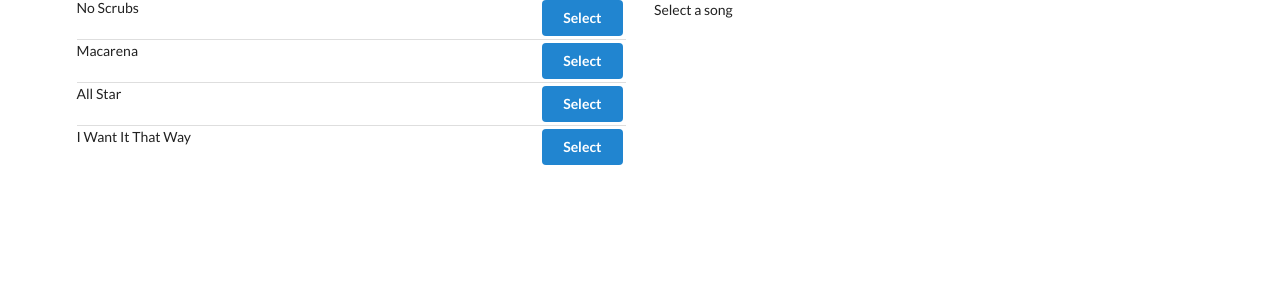
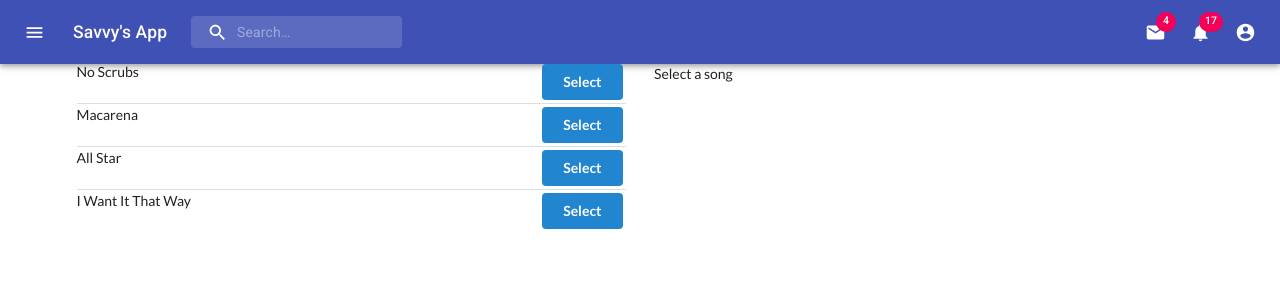
Before and after one commit to deeprony7/React-Projects, a React (Create React App) app in the folder songs/: page / in a window 1280 px wide. Shown: the top 300 px of the page. Built offline with nearby package versions, Linux system fonts and the light colour scheme.

Commit message:
added material navbar

```diff
--- a/songs/package.json
+++ b/songs/package.json
@@ -9,6 +9,7 @@
     "@testing-library/react": "^11.1.0",
     "@testing-library/user-event": "^12.1.10",
     "@types/jest": "^26.0.15",
+    "@types/material-ui": "^0.21.8",
     "@types/node": "^12.0.0",
     "@types/react": "^17.0.0",
     "@types/react-dom": "^17.0.0",
--- a/songs/public/index.html
+++ b/songs/public/index.html
@@ -11,6 +11,8 @@
     />
     <link rel="apple-touch-icon" href="%PUBLIC_URL%/logo192.png" />
     <link rel="stylesheet" href="https://cdnjs.cloudflare.com/ajax/libs/semantic-ui/2.4.1/semantic.min.css" integrity="sha512-8bHTC73gkZ7rZ7vpqUQThUDhqcNFyYi2xgDgPDHc+GXVGHXq+xPjynxIopALmOPqzo9JZj0k6OqqewdGO3EsrQ==" crossorigin="anonymous" />
+    <link rel="stylesheet" href="https://fonts.googleapis.com/css?family=Roboto:300,400,500,700&display=swap" />
+
     <!--
       manifest.json provides metadata used when your web app is installed on a
       user's mobile device or desktop. See https://developers.google.com/web/fundamentals/web-app-manifest/
--- a/songs/src/components/App.tsx
+++ b/songs/src/components/App.tsx
@@ -1,9 +1,12 @@
 import React from 'react';
 import SongList from './SongList'
 import SongDetail from './SongDetail'
+import Navbar from './Navbar'
 
 const App = () => {
   return (
+    <React.Fragment>
+    <Navbar/>
     <div className="ui container grid">
       <div className="ui row">
         <div className="column eight wide">
@@ -14,6 +17,7 @@
         </div>
       </div>
     </div>
+    </React.Fragment>
   );
 }
 
--- /dev/null
+++ b/songs/src/components/Navbar.tsx
@@ -0,0 +1,234 @@
+import React from 'react';
+import { fade, makeStyles, Theme, createStyles } from '@material-ui/core/styles';
+import AppBar from '@material-ui/core/AppBar';
+import Toolbar from '@material-ui/core/Toolbar';
+import IconButton from '@material-ui/core/IconButton';
+import Typography from '@material-ui/core/Typography';
+import InputBase from '@material-ui/core/InputBase';
+import Badge from '@material-ui/core/Badge';
+import MenuItem from '@material-ui/core/MenuItem';
+import Menu from '@material-ui/core/Menu';
+import MenuIcon from '@material-ui/icons/Menu';
+import SearchIcon from '@material-ui/icons/Search';
+import AccountCircle from '@material-ui/icons/AccountCircle';
+import MailIcon from '@material-ui/icons/Mail';
+import NotificationsIcon from '@material-ui/icons/Notifications';
+import MoreIcon from '@material-ui/icons/MoreVert';
+
+const useStyles = makeStyles((theme: Theme) =>
+  createStyles({
+    grow: {
+      flexGrow: 1,
+    },
+    menuButton: {
+      marginRight: theme.spacing(2),
+    },
+    title: {
+      display: 'none',
+      [theme.breakpoints.up('sm')]: {
+        display: 'block',
+      },
+    },
+    search: {
+      position: 'relative',
+      borderRadius: theme.shape.borderRadius,
+      backgroundColor: fade(theme.palette.common.white, 0.15),
+      '&:hover': {
+        backgroundColor: fade(theme.palette.common.white, 0.25),
+      },
+      marginRight: theme.spacing(2),
+      marginLeft: 0,
+      width: '100%',
+      [theme.breakpoints.up('sm')]: {
+        marginLeft: theme.spacing(3),
+        width: 'auto',
+      },
+    },
+    searchIcon: {
+      padding: theme.spacing(0, 2),
+      height: '100%',
+      position: 'absolute',
+      pointerEvents: 'none',
+      display: 'flex',
+      alignItems: 'center',
+      justifyContent: 'center',
+    },
+    inputRoot: {
+      color: 'inherit',
+    },
+    inputInput: {
+      padding: theme.spacing(1, 1, 1, 0),
+      // vertical padding + font size from searchIcon
+      paddingLeft: `calc(1em + ${theme.spacing(4)}px)`,
+      transition: theme.transitions.create('width'),
+      width: '100%',
+      [theme.breakpoints.up('md')]: {
+        width: '20ch',
+      },
+    },
+    sectionDesktop: {
+      display: 'none',
+      [theme.breakpoints.up('md')]: {
+        display: 'flex',
+      },
+    },
+    sectionMobile: {
+      display: 'flex',
+      [theme.breakpoints.up('md')]: {
+        display: 'none',
+      },
+    },
+  }),
+);
+
+export default function Navbar() {
+  const classes = useStyles();
+  const [anchorEl, setAnchorEl] = React.useState<null | HTMLElement>(null);
+  const [mobileMoreAnchorEl, setMobileMoreAnchorEl] = React.useState<null | HTMLElement>(null);
+
+  const isMenuOpen = Boolean(anchorEl);
+  const isMobileMenuOpen = Boolean(mobileMoreAnchorEl);
+
+  const handleProfileMenuOpen = (event: React.MouseEvent<HTMLElement>) => {
+    setAnchorEl(event.currentTarget);
+  };
+
+  const handleMobileMenuClose = () => {
+    setMobileMoreAnchorEl(null);
+  };
+
+  const handleMenuClose = () => {
+    setAnchorEl(null);
+    handleMobileMenuClose();
+  };
+
+  const handleMobileMenuOpen = (event: React.MouseEvent<HTMLElement>) => {
+    setMobileMoreAnchorEl(event.currentTarget);
+  };
+
+  const menuId = 'primary-search-account-menu';
+  const renderMenu = (
+    <Menu
+      anchorEl={anchorEl}
+      anchorOrigin={{ vertical: 'top', horizontal: 'right' }}
+      id={menuId}
+      keepMounted
+      transformOrigin={{ vertical: 'top', horizontal: 'right' }}
+      open={isMenuOpen}
+      onClose={handleMenuClose}
+    >
+      <MenuItem onClick={handleMenuClose}>Profile</MenuItem>
+      <MenuItem onClick={handleMenuClose}>My account</MenuItem>
+    </Menu>
+  );
+
+  const mobileMenuId = 'primary-search-account-menu-mobile';
+  const renderMobileMenu = (
+    <Menu
+      anchorEl={mobileMoreAnchorEl}
+      anchorOrigin={{ vertical: 'top', horizontal: 'right' }}
+      id={mobileMenuId}
+      keepMounted
+      transformOrigin={{ vertical: 'top', horizontal: 'right' }}
+      open={isMobileMenuOpen}
+      onClose={handleMobileMenuClose}
+    >
+      <MenuItem>
+        <IconButton aria-label="show 4 new mails" color="inherit">
+          <Badge badgeContent={4} color="secondary">
+            <MailIcon />
+          </Badge>
+        </IconButton>
+        <p>Messages</p>
+      </MenuItem>
+      <MenuItem>
+        <IconButton aria-label="show 11 new notifications" color="inherit">
+          <Badge badgeContent={11} color="secondary">
+            <NotificationsIcon />
+          </Badge>
+        </IconButton>
+        <p>Notifications</p>
+      </MenuItem>
+      <MenuItem onClick={handleProfileMenuOpen}>
+        <IconButton
+          aria-label="account of current user"
+          aria-controls="primary-search-account-menu"
+          aria-haspopup="true"
+          color="inherit"
+        >
+          <AccountCircle />
+        </IconButton>
+        <p>Profile</p>
+      </MenuItem>
+    </Menu>
+  );
+
+  return (
+    <div className={classes.grow}>
+      <AppBar position="static">
+        <Toolbar>
+          <IconButton
+            edge="start"
+            className={classes.menuButton}
+            color="inherit"
+            aria-label="open drawer"
+          >
+            <MenuIcon />
+          </IconButton>
+          <Typography className={classes.title} variant="h6" noWrap>
+            Savvy's App
+          </Typography>
+          <div className={classes.search}>
+            <div className={classes.searchIcon}>
+              <SearchIcon />
+            </div>
+            <InputBase
+              placeholder="Search…"
+              classes={{
+                root: classes.inputRoot,
+                input: classes.inputInput,
+              }}
+              inputProps={{ 'aria-label': 'search' }}
+            />
+          </div>
+          <div className={classes.grow} />
+          <div className={classes.sectionDesktop}>
+            <IconButton aria-label="show 4 new mails" color="inherit">
+              <Badge badgeContent={4} color="secondary">
+                <MailIcon />
+              </Badge>
+            </IconButton>
+            <IconButton aria-label="show 17 new notifications" color="inherit">
+              <Badge badgeContent={17} color="secondary">
+                <NotificationsIcon />
+              </Badge>
+            </IconButton>
+            <IconButton
+              edge="end"
+              aria-label="account of current user"
+              aria-controls={menuId}
+              aria-haspopup="true"
+              onClick={handleProfileMenuOpen}
+              color="inherit"
+            >
+              <AccountCircle />
+            </IconButton>
+          </div>
+          <div className={classes.sectionMobile}>
+            <IconButton
+              aria-label="show more"
+              aria-controls={mobileMenuId}
+              aria-haspopup="true"
+              onClick={handleMobileMenuOpen}
+              color="inherit"
+            >
+              <MoreIcon />
+            </IconButton>
+          </div>
+        </Toolbar>
+      </AppBar>
+      {renderMobileMenu}
+      {renderMenu}
+    </div>
+  );
+}
```
Also changed, not shown: 1 other file (tests, documents, lock files or other folders).
